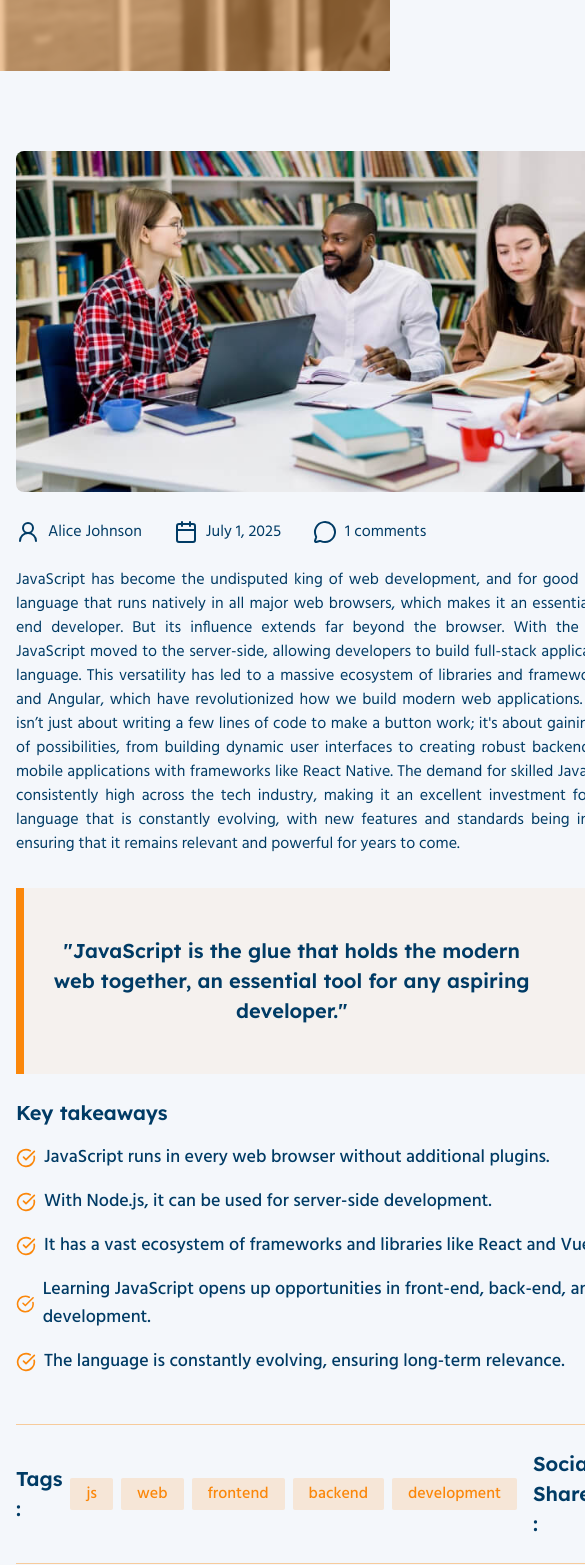
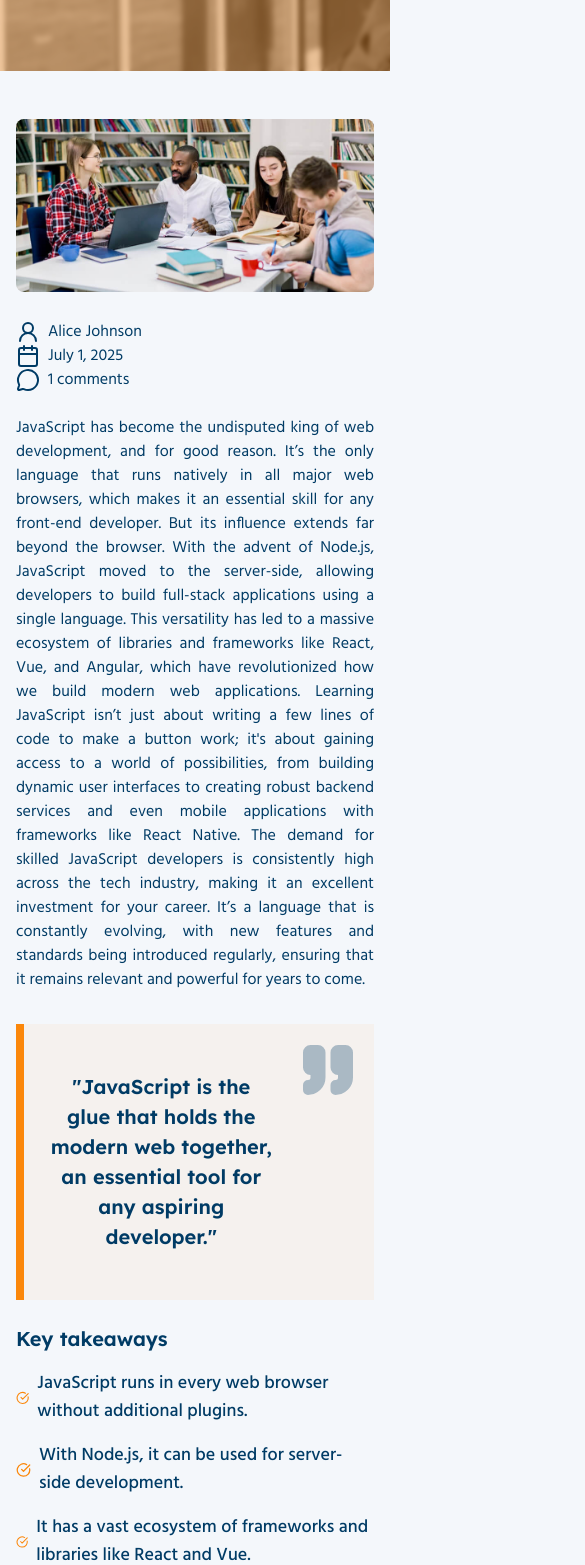
Before and after one commit to Webtricker/techsprout, a Next.js app: page /blogs/b1 in a window 390 px wide. Shown: the part 432-1997 px from the top of the page, 585 px wide, since content can reach past the window. Built offline with nearby package versions, Linux system fonts and the light colour scheme.

Commit message:
Update: blog details page responsive done

```diff
--- a/src/app/blogs/[blog]/page.tsx
+++ b/src/app/blogs/[blog]/page.tsx
@@ -55,11 +55,11 @@ export default async function page({ params }: { params: Promise<{ blog: string
   return (
     <>
       <Hero pageName={title} />
-      <section className='container mx-auto flex gap-12 px-4 py-20'>
+      <section className='container mx-auto flex flex-col gap-12 px-4 py-12 lg:flex-row lg:py-20'>
         {/* Blog details */}
         <div className='flex-1'>
           <Image src={image} width={770} height={370} alt={title} className='w-full rounded-xl' />
-          <div className='my-6 flex items-center gap-8 pt-1'>
+          <div className='my-6 flex flex-col pt-1 md:flex-row md:items-center md:gap-8'>
             <div className='flex items-center gap-2'>
               <UserRound />
               <span>{user.name}</span>
@@ -92,10 +92,10 @@ export default async function page({ params }: { params: Promise<{ blog: string
             </ul>
           </div>
           {/* tags and social share */}
-          <div className='border-y-primary/40 mt-12 flex items-center justify-between gap-4 border-y py-6'>
-            <div className='flex items-center gap-2'>
+          <div className='border-y-primary/40 mt-12 flex flex-col items-center justify-between gap-4 border-y py-6 lg:flex-row'>
+            <div className='flex flex-col items-center gap-2 md:flex-row'>
               <Title h={5}>Tags :</Title>
-              <div className='flex items-center gap-2'>
+              <div className='flex flex-col items-center gap-2 md:flex-row'>
                 {tags.map((tag, idx) => (
                   <TextBadge key={idx}>{tag}</TextBadge>
                 ))}
@@ -149,7 +149,7 @@ export default async function page({ params }: { params: Promise<{ blog: string
           </div>
         </div>
         {/* Side bar */}
-        <aside className='w-[300px]'>
+        <aside className='md:w-[300px]'>
           <div className='relative'>
             <input
               type='text'
```
